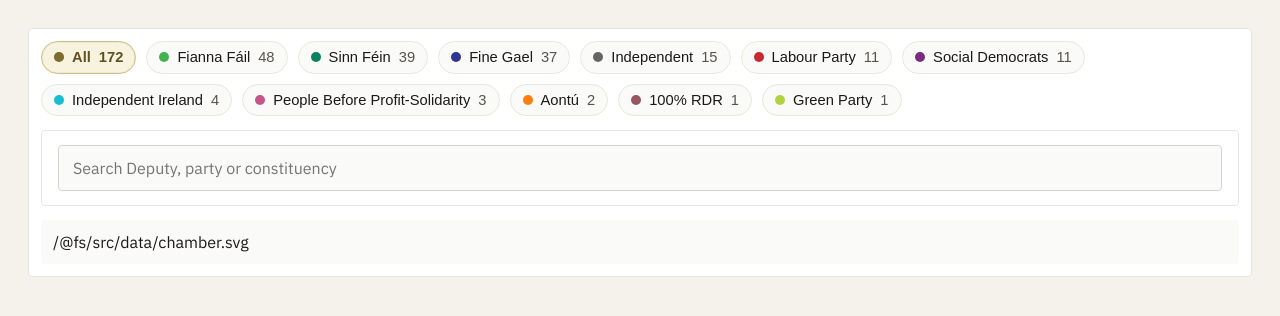
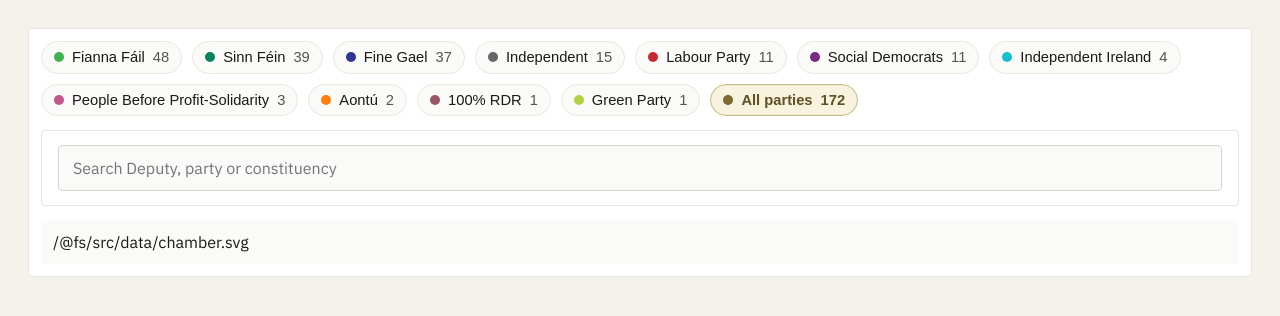
Before and after one commit to bubcass/interactive-chamber, a React (Vite) app: page / in a window 1280 px wide. Shown: the top 316 px of the page. Built offline with nearby package versions, Linux system fonts and the light colour scheme.

Commit message:
Polish UI

```diff
--- a/src/App.jsx
+++ b/src/App.jsx
@@ -147,14 +147,14 @@
       .sort((a, b) => b.count - a.count);
 
     return [
+      ...partyItems,
       {
-        name: "All",
+        name: "All parties",
         count: seats.filter((seat) => seat.member?.Party).length,
         color: "#7f6c2e",
         active: partyFilter === null,
         isAll: true,
       },
-      ...partyItems,
     ];
   }, [seats, partyFilter]);
 
```
